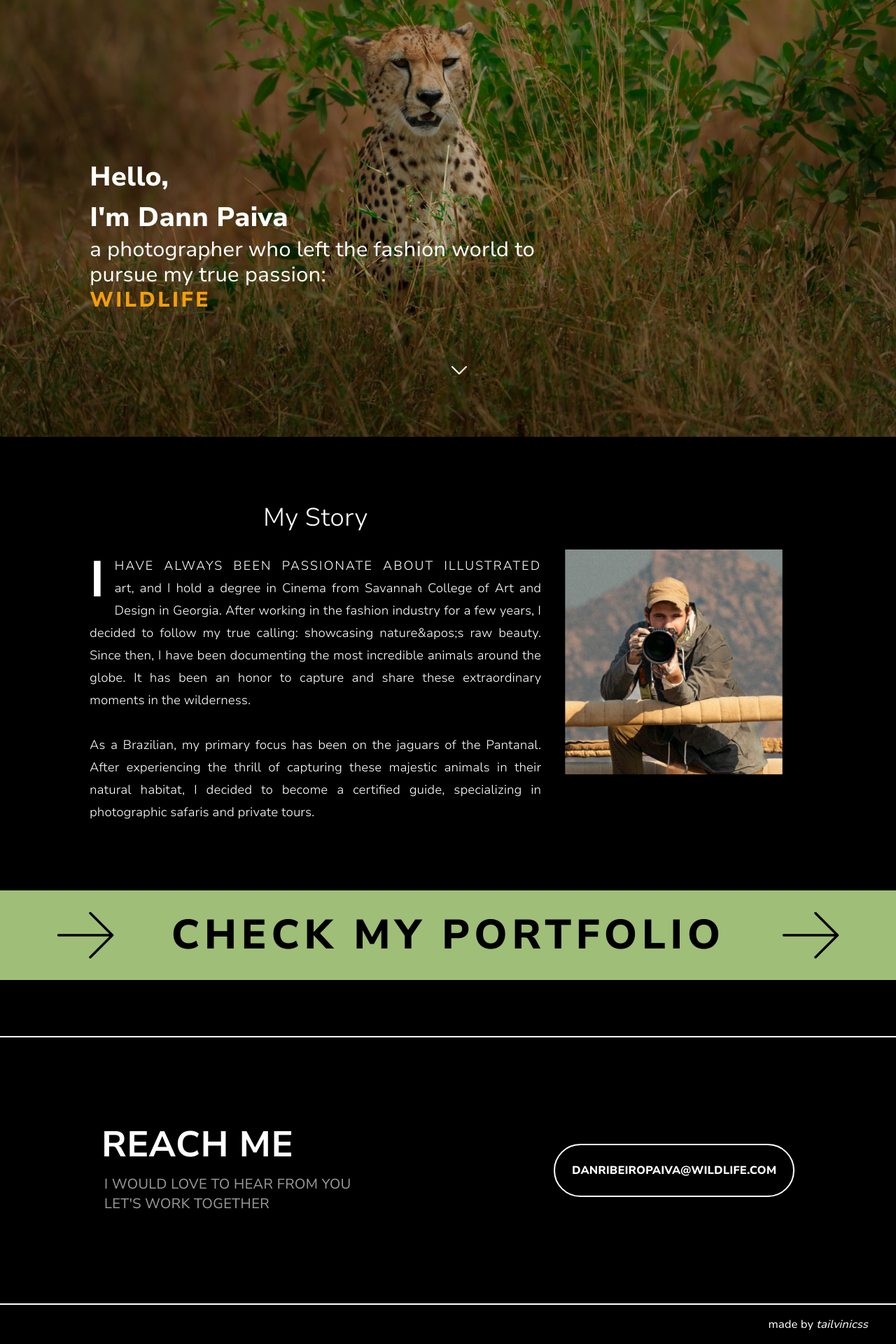
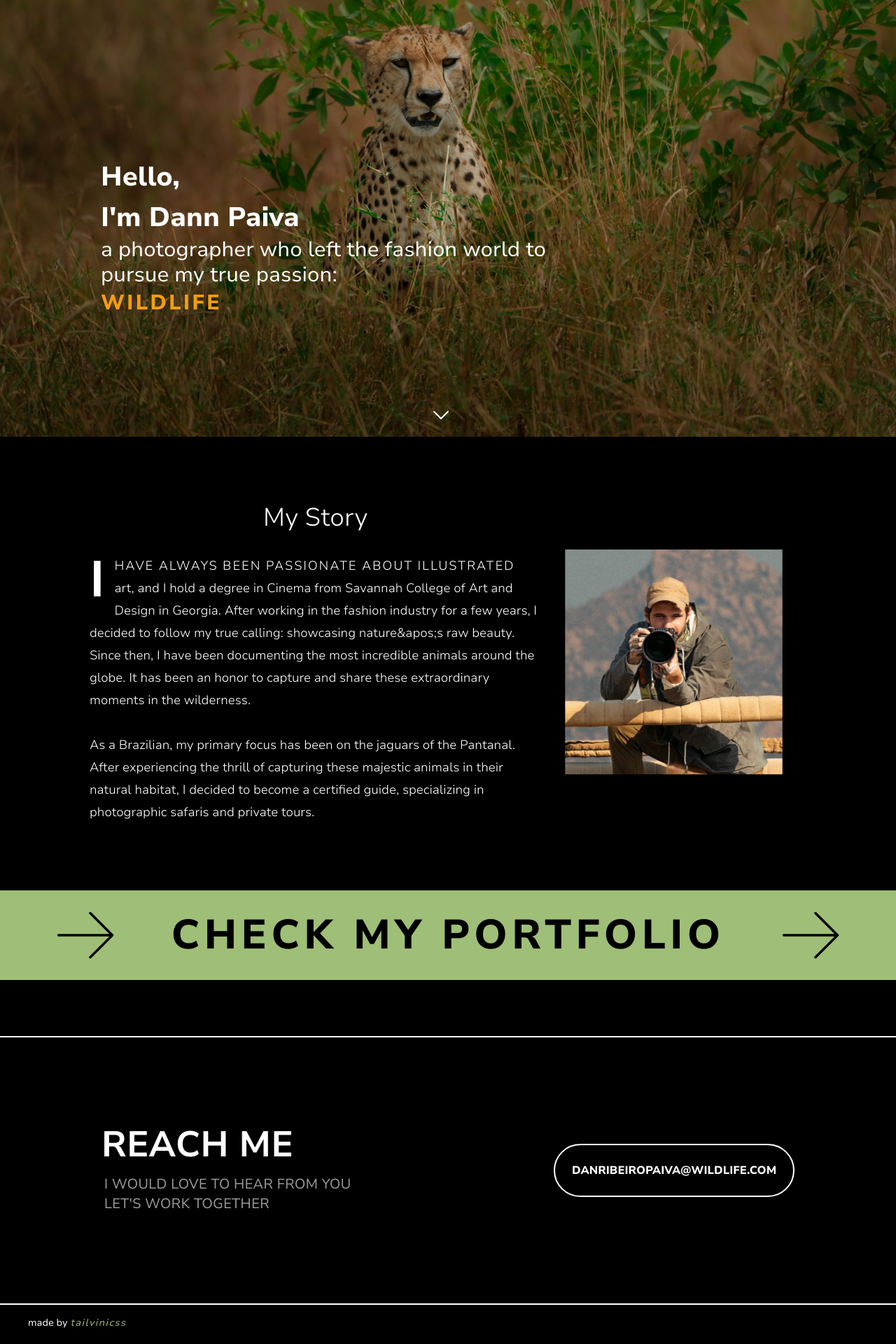
Before and after one commit to vinigouvea16/danpaiva, a Next.js app: page /en/about in a window 1280 px wide. Shown: the part 176-2096 px from the top of the page at 70% size. Built offline with nearby package versions, Linux system fonts and the light colour scheme.

Commit message:
minor changes on paddings and font-size

```diff
--- a/src/app/[locale]/about/page.tsx
+++ b/src/app/[locale]/about/page.tsx
@@ -32,17 +32,17 @@ export default function About({ params: { locale } }: Props) {
         />
         <div
           id="text-hero"
-          className="absolute flex flex-col lg:left-[10%] lg:top-1/2 top-[55%] left-0 md:text-left text-center"
+          className="absolute flex flex-col lg:left-[10%] lg:top-1/2 top-[60%] left-0 md:text-left text-center px-4"
         >
-          <h1 className="lg:text-[3vw] text-[10vw] font-extrabold">
+          <h1 className="lg:text-[3vw] text-[8vw] font-extrabold">
             {t('h1.part1')} <br /> {t('h1.part2')}
           </h1>
-          <p className="lg:text-3xl text-2xl lg:w-2/3">{t('hero-p')}</p>
-          <span className="uppercase text-3xl font-extrabold tracking-widest text-amber-500">
+          <p className="lg:text-3xl text-lg lg:w-2/3">{t('hero-p')}</p>
+          <span className="uppercase lg:text-3xl text-xl font-extrabold tracking-widest text-amber-500 pt-1">
             {t('hero-span')}
           </span>
         </div>
-        <div className="bottom-20 absolute flex left-1/2">
+        <div className="bottom-4 absolute flex left-[48%]">
           <a href="#myStory">
             <svg
               xmlns="http://www.w3.org/2000/svg"
@@ -65,13 +65,13 @@ export default function About({ params: { locale } }: Props) {
           >
             <span className="text-4xl font-light ">{t('myStory-span')}</span>
             <p
-              className="xl:text-lg font-light xl:leading-8 text-justify first-line:uppercase first-line:tracking-widest
-  first-letter:text-7xl first-letter:font-bold first-letter:text-white
-  first-letter:mr-3 first-letter:float-left"
+              className="xl:text-lg font-light xl:leading-8  md:first-line:uppercase md:first-line:tracking-widest
+  md:first-letter:text-7xl md:first-letter:font-bold md:first-letter:text-white
+  md:first-letter:mr-3 md:first-letter:float-left"
             >
               {t('myStory-p1')}
             </p>
-            <p className="xl:text-lg font-light xl:leading-8 text-justify ">
+            <p className="xl:text-lg font-light xl:leading-8 ">
               {t('myStory-p2')}
             </p>
           </div>
--- a/src/app/[locale]/projects/africa/page.tsx
+++ b/src/app/[locale]/projects/africa/page.tsx
@@ -34,16 +34,16 @@ export default async function Africa({ params: { locale } }: Props) {
         />
         <div
           id="text-hero"
-          className="relative flex flex-col lg:left-[5%] lg:top-1/2 h-full lg:h-auto lg:items-start items-center lg:justify-normal justify-evenly lg:px-0 px-2 gap-80 lg:gap-0"
+          className="relative flex flex-col lg:left-[5%] lg:top-1/2 h-full lg:h-auto lg:items-start items-center lg:justify-normal justify-around lg:px-0 px-2 gap-80 lg:gap-0"
         >
-          <h1 className="lg:text-[7vw] text-[11vw] font-extrabold  uppercase tracking-[0.20em]">
+          <h1 className="lg:text-[7vw] text-[11vw] font-extrabold uppercase tracking-[0.20em]">
             AFRICA
           </h1>
-          <p className="text-xl lg:w-1/2 lg:pl-1 text-center lg:text-start">
+          <p className="lg:text-xl lg:w-1/2 lg:pl-1 text-center backdrop-blur-sm md:backdrop-blur-none lg:text-start">
             {t('hero-p')}
           </p>
         </div>
-        <div className="bottom-8 relative flex left-1/2">
+        <div className="bottom-4 relative flex left-[47%]">
           <svg
             xmlns="http://www.w3.org/2000/svg"
             width="32"
@@ -56,7 +56,7 @@ export default async function Africa({ params: { locale } }: Props) {
         </div>
       </div>
       <div id="story" className="bg-black w-full h-auto">
-        <div className="flex xl:px-36 py-24 px-2 gap-5 ">
+        <div className="flex xl:px-36 py-24 px-4 gap-5 ">
           <div className="space-y-2 flex flex-col items-center text-center ">
             <span className="xl:text-6xl text-4xl font-extrabold mb-8">
               {t('story-span')}
--- a/src/app/[locale]/projects/india/page.tsx
+++ b/src/app/[locale]/projects/india/page.tsx
@@ -27,7 +27,7 @@ export default async function India({ params: { locale } }: Props) {
         <Image
           src="/images/desktop/snowmeow.jpg"
           alt={'a picture of a cheetah'}
-          className="absolute w-screen h-screen object-cover -z-10  "
+          className="absolute w-screen h-screen object-cover -z-10 "
           height={1080}
           width={1920}
           unoptimized={true}
@@ -39,11 +39,11 @@ export default async function India({ params: { locale } }: Props) {
           <h1 className="lg:text-[7vw] text-black opacity-65 text-[11vw] font-extrabold  uppercase tracking-[0.20em]">
             INDIA
           </h1>
-          <p className="text-xl lg:w-1/2 lg:pl-1 text-black opacity-65 text-center lg:text-start">
+          <p className="lg:text-xl lg:w-1/2 lg:pl-1 text-black lg:opacity-65 text-center lg:text-start">
             {t('hero-p')}
           </p>
         </div>
-        <div className="bottom-8 relative flex left-1/2">
+        <div className="bottom-4 relative flex left-[48%]">
           <svg
             xmlns="http://www.w3.org/2000/svg"
             width="32"
@@ -56,7 +56,7 @@ export default async function India({ params: { locale } }: Props) {
         </div>
       </div>
       <div id="story" className="bg-black w-full h-auto">
-        <div className="flex xl:px-36 py-24 px-2 gap-5 ">
+        <div className="flex xl:px-36 py-24 px-4 gap-5 ">
           <div className="space-y-2 flex flex-col items-center text-center ">
             <span className="xl:text-6xl text-4xl font-extrabold mb-8">
               {t('story-span')}
--- a/src/app/[locale]/projects/pantanal/page.tsx
+++ b/src/app/[locale]/projects/pantanal/page.tsx
@@ -34,16 +34,16 @@ export default async function Pantanal({ params: { locale } }: Props) {
         />
         <div
           id="text-hero"
-          className="relative flex flex-col lg:left-[5%] lg:top-1/2 h-full lg:h-auto lg:items-start items-center lg:justify-normal justify-evenly lg:px-0 px-2 gap-80 lg:gap-0"
+          className="relative flex flex-col lg:left-[5%] lg:top-1/2 h-full lg:h-auto lg:items-start items-center lg:justify-normal justify-around lg:px-0 px-2 gap-80 lg:gap-0"
         >
           <h1 className="lg:text-[7vw] text-[11vw] font-extrabold  uppercase tracking-[0.20em]">
             PANTANAL
           </h1>
-          <p className="text-xl lg:w-1/2 lg:pl-1 text-center lg:text-start">
+          <p className="lg:text-xl lg:w-1/2 lg:pl-1 backdrop-blur-sm md:backdrop-blur-none text-center lg:text-start">
             {t('hero-p')}
           </p>
         </div>
-        <div className="bottom-8 relative flex left-1/2">
+        <div className="bottom-4 relative flex left-[48%]">
           <svg
             xmlns="http://www.w3.org/2000/svg"
             width="32"
@@ -56,7 +56,7 @@ export default async function Pantanal({ params: { locale } }: Props) {
         </div>
       </div>
       <div id="story" className="bg-black w-full h-auto">
-        <div className="flex xl:px-36 py-24 px-2 gap-5 ">
+        <div className="flex xl:px-36 py-24 px-4 gap-5 ">
           <div className="space-y-2 flex flex-col items-center text-center ">
             <span className="xl:text-6xl text-4xl font-extrabold mb-8">
               {t('story-span')}
--- a/src/components/footer.tsx
+++ b/src/components/footer.tsx
@@ -10,10 +10,10 @@ export default function Footer() {
         className="lg:flex lg:flex-row flex flex-col bg-black lg:h-96 py-16 border-t-2 border-b-2 mb-4 justify-around items-center lg:gap-0 gap-10 border-white w-full text-center lg:text-start"
       >
         <div className="gap-4 md:gap-4 flex flex-col">
-          <h4 className="uppercase lg:text-[4vw] text-6xl font-bold md:max-w-[550px] 3xl:max-w-none">
+          <h4 className="uppercase lg:text-[4vw] text-5xl font-bold md:max-w-[550px] 3xl:max-w-none">
             {t('h4')}
           </h4>
-          <p className="uppercase text-xl opacity-60 font-normal pl-1 ">
+          <p className="uppercase lg:text-xl text-sm opacity-60 font-normal pl-1 ">
             {t('p.part1')} <br /> {t('p.part2')}
           </p>
         </div>
@@ -24,9 +24,12 @@ export default function Footer() {
         </div>
       </footer>
       <div>
-        <p className="flex justify-end items-end pr-4 md:pr-10 pb-4 gap-1">
+        <p className="flex justify-start text-sm pl-4 md:pl-10 pb-4 gap-1">
           made by{' '}
-          <a href="http://tailvinicss.dev" className="italic">
+          <a
+            href="http://tailvinicss.dev"
+            className="italic tracking-widest text-[#9FBE77]"
+          >
             tailvinicss
           </a>
         </p>
--- a/src/messages/pt-BR.json
+++ b/src/messages/pt-BR.json
@@ -16,6 +16,9 @@
     "myStory-span": "Minha História",
     "myStory-p1": "Eu sempre fui apaixonado por arte ilustrada e sou formado em Cinema pela Savannah College of Art and Design, na Geórgia. Depois de trabalhar na indústria da moda por alguns anos, decidi seguir minha verdadeira vocação: mostrar a beleza bruta da natureza. Desde então, venho documentando os animais mais incríveis ao redor do mundo. Tem sido uma honra capturar e compartilhar esses momentos extraordinários na vida selvagem.",
     "myStory-p2": "Como brasileiro, meu foco principal tem sido as onças do Pantanal. Depois de experimentar a emoção de capturar esses animais majestosos em seu habitat natural, decidi me tornar um guia certificado, especializado em safáris fotográficos e tours privados.",
+    "myStory-p3": "O Pantanal brasileiro é uma das maiores áreas úmidas tropicais do mundo. É um santuário para a vida selvagem, abrigando não apenas as famosas onças-pintadas, mas também centenas de espécies de aves, ariranhas gigantes, capivaras e muitos outros animais. O ecossistema único do Pantanal, moldado pelas inundações sazonais, oferece um mosaico rico de paisagens — desde planícies abertas e florestas densas até rios sinuosos — tornando-o uma área vital para a conservação e um destino dos sonhos para qualquer fotógrafo de vida selvagem.",
+    "myStory-p4": "Como é me acompanhar em um safári? A primeira vez que fui ao Pantanal mudou minha vida, e é essa experiência que quero compartilhar com meus convidados. Meu objetivo é ensinar tudo o que sei sobre fotografia, comportamento animal e qualquer outro interesse que possamos ter em comum. Acredito que, quando fazemos algo com paixão, isso ressoa com as pessoas ao nosso redor. Você chega como um convidado, mas vai embora como um amigo.",
+    "myStory-p5": "Sinta-se à vontade para entrar em contato comigo!",
     "banner-span": "confira meu portfolio",
     "button": "confira meu portfolio"
   },
@@ -32,7 +35,7 @@
   },
   "Pantanal": {
    "hero-p": "Um dos biomas mais ricos e biodiversos do Brasil, mas também carrega uma triste realidade: a devastação causada pelas queimadas. As chamas consomem a flora exuberante e ameaçam a fauna única que habita essa região, deixando um rastro de destruição e sofrimento.",
-    "story-p": "O Pantanal é onde minha jornada pela vida selvagem começou. Minha primeira viagem me levou a esse lugar incrível, e desde então, nunca mais consegui parar de explorar. Com sua vasta extensão, a maior planície alagada do mundo abriga uma biodiversidade impressionante, com mais de 600 espécies de aves e 100 espécies de mamíferos. Este é, sem dúvida, um dos melhores locais para observar a majestosa onça-pintada em seu habitat natural.",
+    "story-p": "O Pantanal é onde minha jornada pela vida selvagem começou. Minha primeira viagem me levou a esse lugar incrível, e desde então, nunca mais consegui parar de explorar. Com sua vasta extensão, a maior planície alagada do mundo abriga uma biodiversidade impressionante, com mais de 600 espécies de aves e 100 espécies de mamíferos. Além disso este é, sem dúvida, um dos melhores locais para observar a majestosa onça-pintada em seu habitat natural.",
     "story-p2": "Infelizmente, as queimadas, muitas vezes causadas por ações humanas, devastam a vegetação do Pantanal a cada ano, causando um impacto devastador na fauna. Em meio ao caos, a vida luta para sobreviver, e as imagens capturadas aqui servem como um poderoso testemunho das consequências dessas chamas. Elas nos lembram da urgência de proteger esse ecossistema único antes que seja tarde demais.",
    "story-span": "Entre a Beleza e a Destruição"
   },
```
